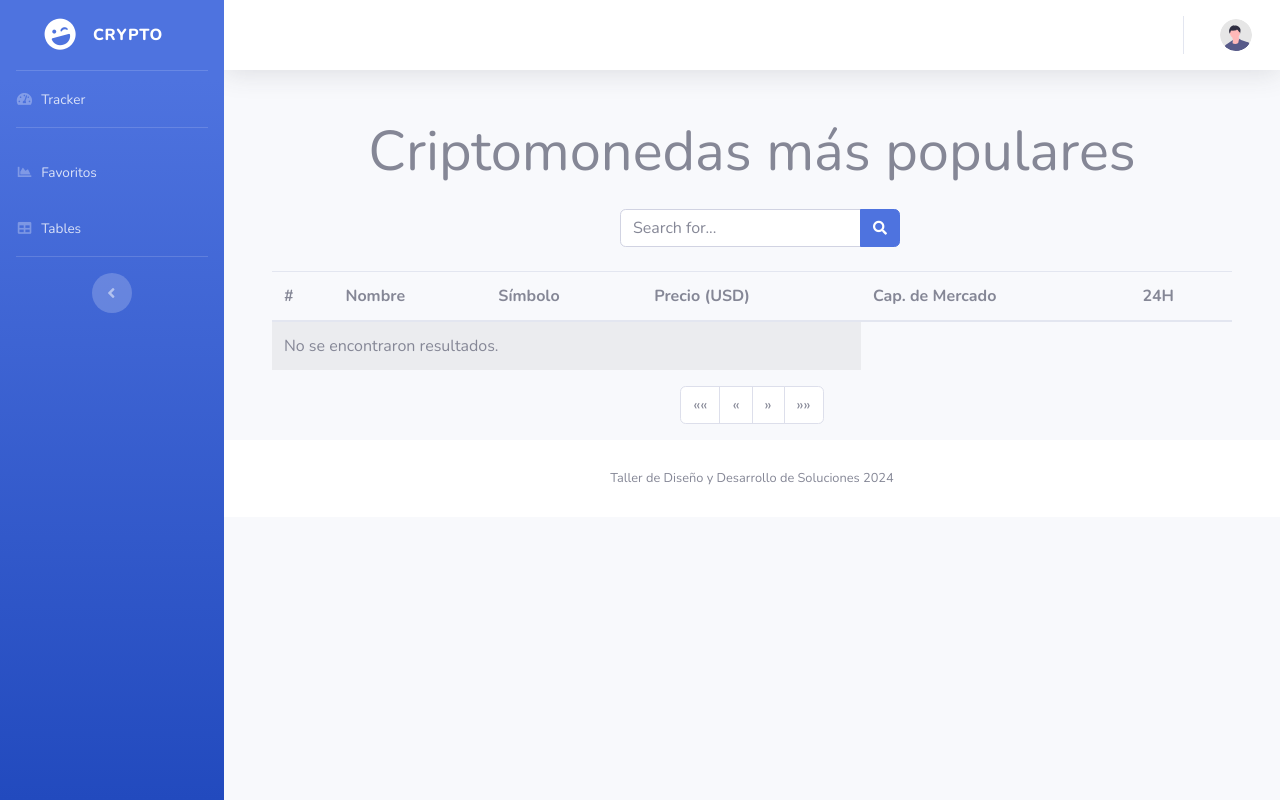
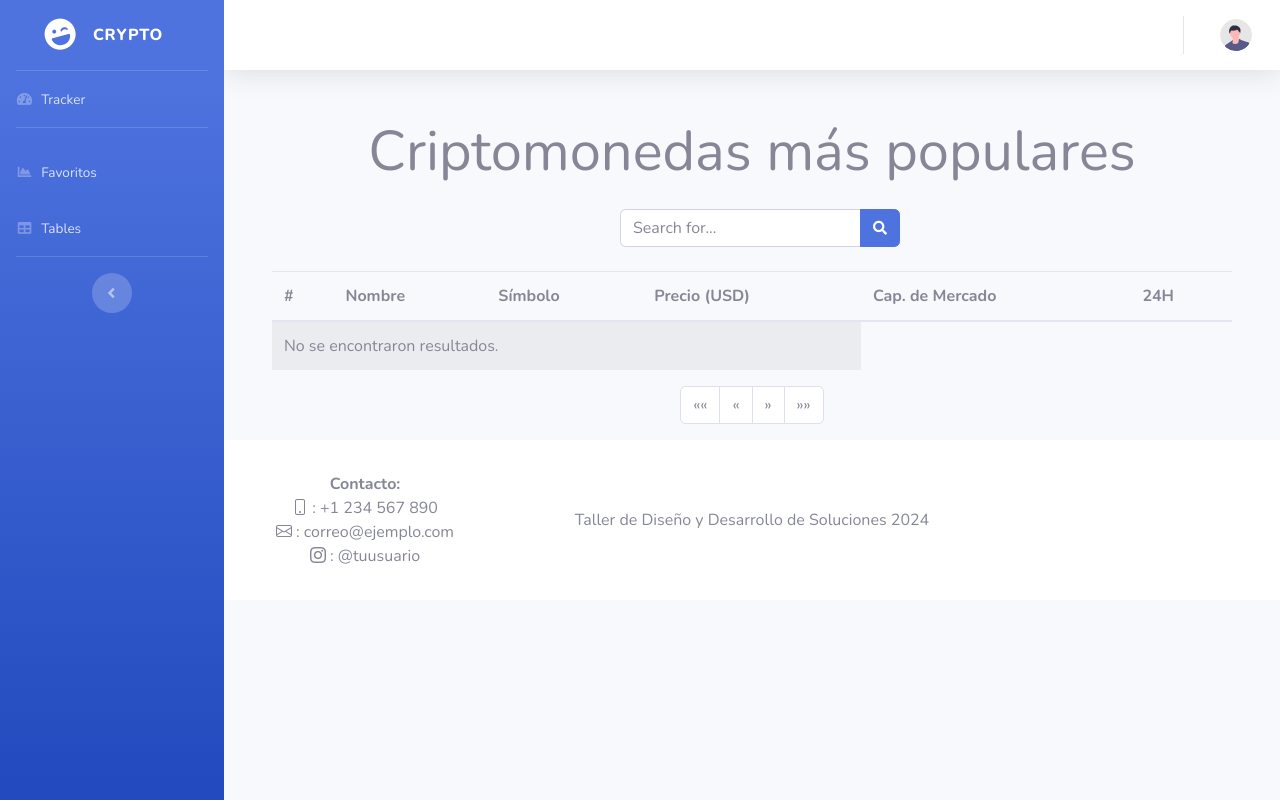
Before and after one commit to rxdrxgo/webcrypto, a Django app: template templates/index.html in a window 1280 px wide. Run offline with Django 3.2, Linux system fonts and the light colour scheme; the template is opened without the code that fills it, so the values that code supplies are empty; some libraries are stand-ins or nearby versions.

Commit message:
Segundo commit

```diff
--- a/templates/base/base.html
+++ b/templates/base/base.html
@@ -2,7 +2,7 @@
 <html lang="en">
 {% load static %}
 <head>
-
+    <link href="https://cdn.jsdelivr.net/npm/bootstrap-icons/font/bootstrap-icons.css" rel="stylesheet">
     <meta charset="utf-8">
     <meta http-equiv="X-UA-Compatible" content="IE=edge">
     <meta name="viewport" content="width=device-width, initial-scale=1, shrink-to-fit=no">
--- a/templates/base/footer.html
+++ b/templates/base/footer.html
@@ -1,11 +1,35 @@
 {% load static %}
 
             <!-- Footer -->
-            <footer class="sticky-footer bg-white">
-                <div class="container my-auto">
-                    <div class="copyright text-center my-auto">
-                        <span>Taller de Diseño y Desarrollo de Soluciones 2024</span>
-                    </div>
+
+<footer class="sticky-footer bg-white">
+    <div class="container my-auto">
+        <div class="row">
+            <!-- Contacto (columna 1) -->
+            <div class="col-12 col-md-3 text-center my-auto">
+                <div>
+                    <span><strong>Contacto:</strong></span><br>
+                    <!-- Celular -->
+                    <a href="tel:+1234567890" class="d-block text-gray-600">
+                        <i class="bi bi-phone"></i> : +1 234 567 890
+                    </a>
+                    <!-- Correo electrónico -->
+                    <a href="mailto:correo@ejemplo.com" class="d-block text-gray-600">
+                        <i class="bi bi-envelope"></i> : correo@ejemplo.com
+                    </a>
+                    <!-- Instagram -->
+                    <a href="https://www.instagram.com/tuusuario" target="_blank" class="d-block text-gray-600">
+                        <i class="bi bi-instagram"></i> : @tuusuario
+                    </a>
                 </div>
-            </footer>
+            </div>
+
+            <!-- Copyright (columna 2) -->
+            <div class="col-12 col-md-6 text-center my-auto">
+                <span>Taller de Diseño y Desarrollo de Soluciones 2024</span>
+            </div>
+        </div>
+    </div>
+</footer>
+
             <!-- End of Footer -->
```
Also changed, not shown: loginProject/settings.py (+9 -4 lines).
